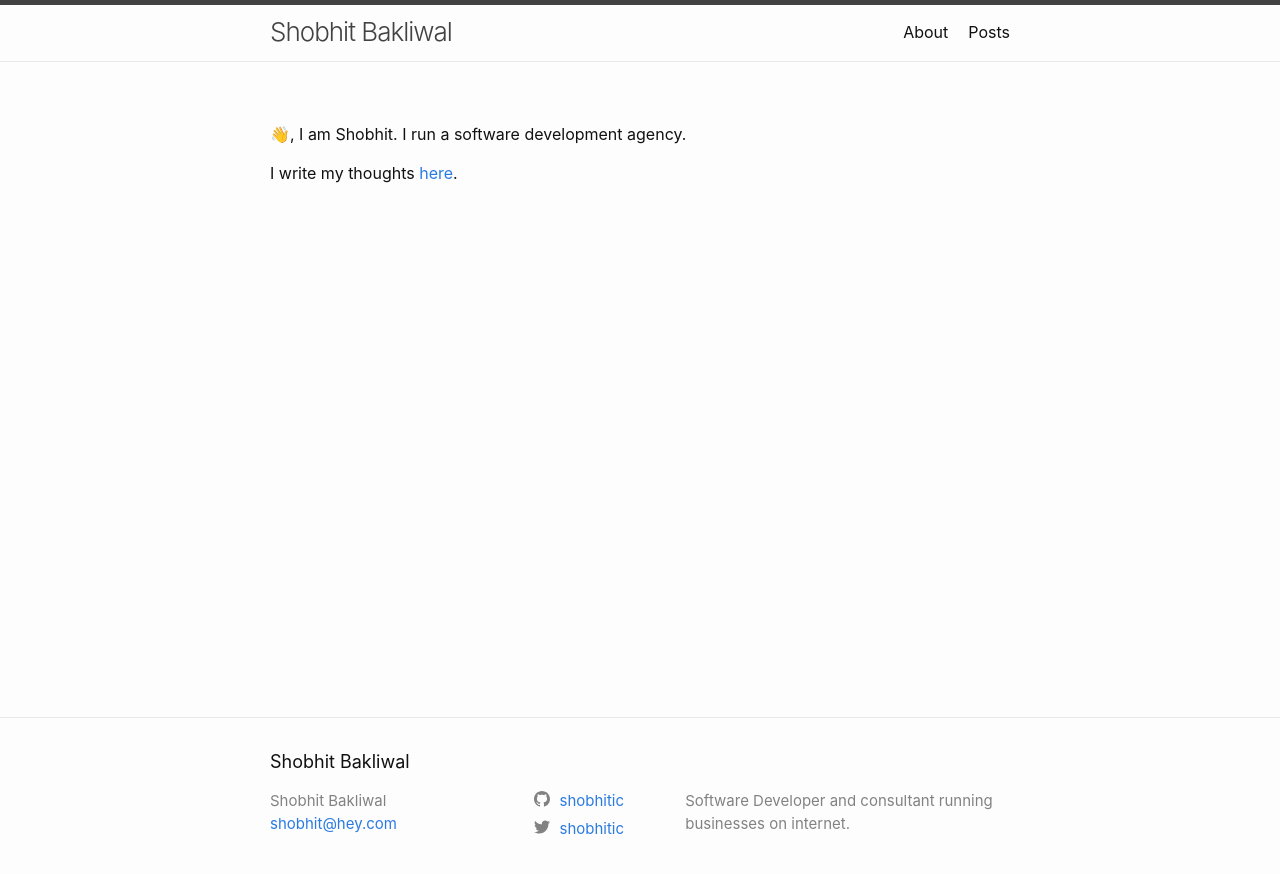
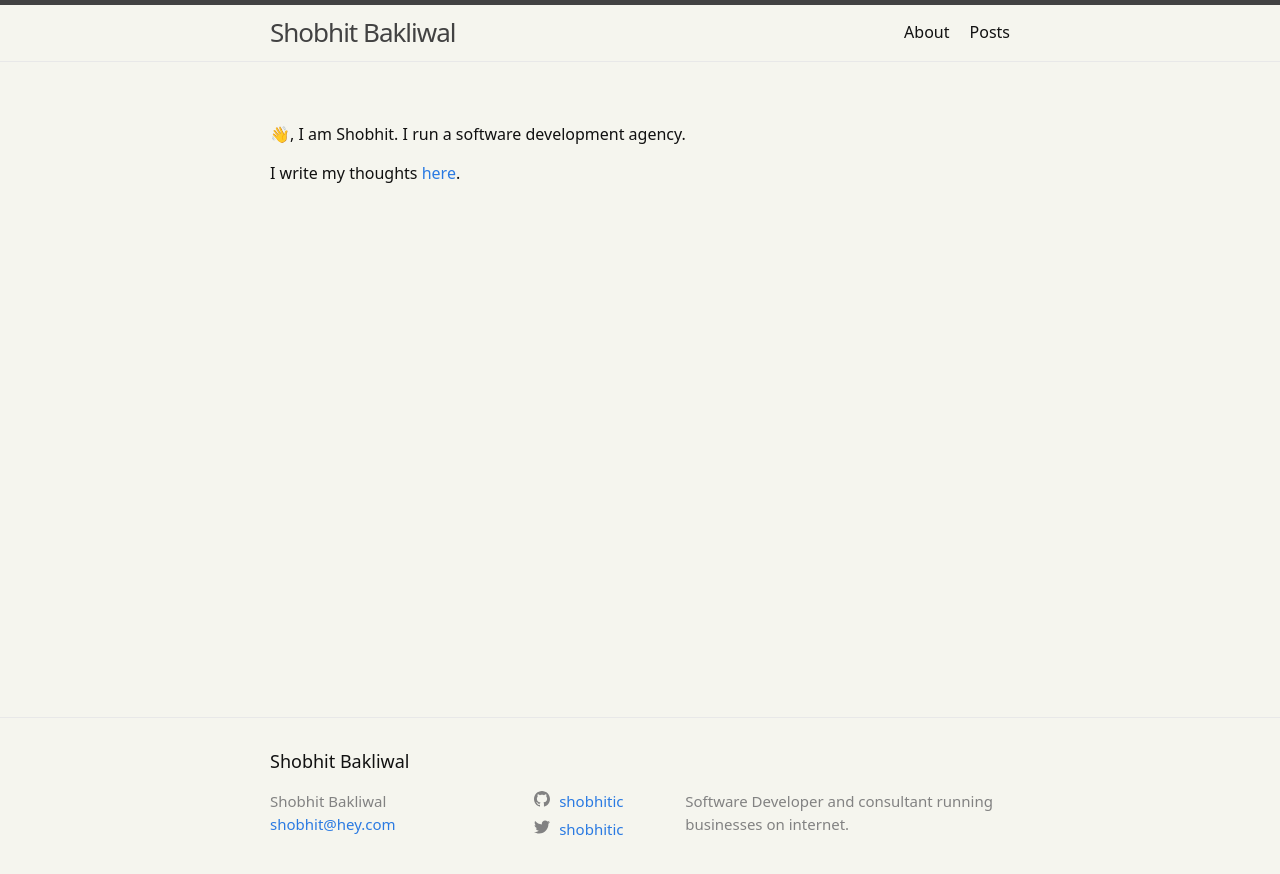
Before and after one commit to shobhitic/shobhitic.github.io, a Jekyll site: the page built from index.markdown, in a window 1280 px wide. Shown: the top 874 px of the page. Built offline with Jekyll 4.4.1, drawn with Linux system fonts in a browser that asks for light colours.

Commit message:
updated style values

```diff
--- a/_sass/minima.scss
+++ b/_sass/minima.scss
@@ -2,7 +2,8 @@
 
 // Define defaults for each variable.
 
-$base-font-family: -apple-system, BlinkMacSystemFont, "Segoe UI", Roboto, Helvetica, Arial, sans-serif, "Apple Color Emoji", "Segoe UI Emoji", "Segoe UI Symbol" !default;
+// $base-font-family: -apple-system, BlinkMacSystemFont, "Segoe UI", Roboto, Helvetica, Arial, sans-serif, "Apple Color Emoji", "Segoe UI Emoji", "Segoe UI Symbol" !default;
+$base-font-family: Avenir,ui-sans-serif,system-ui,sans-serif,"Apple Color Emoji","Segoe UI Emoji",Segoe UI Symbol,"Noto Color Emoji";
 $base-font-size:   16px !default;
 $base-font-weight: 400 !default;
 $small-font-size:  $base-font-size * 0.875 !default;
@@ -11,7 +12,7 @@ $base-line-height: 1.5 !default;
 $spacing-unit:     30px !default;
 
 $text-color:       #111 !default;
-$background-color: #fdfdfd !default;
+$background-color: rgb(245 245 238); //#fdfdfd !default;
 $brand-color:      #2a7ae2 !default;
 
 $grey-color:       #828282 !default;
```
